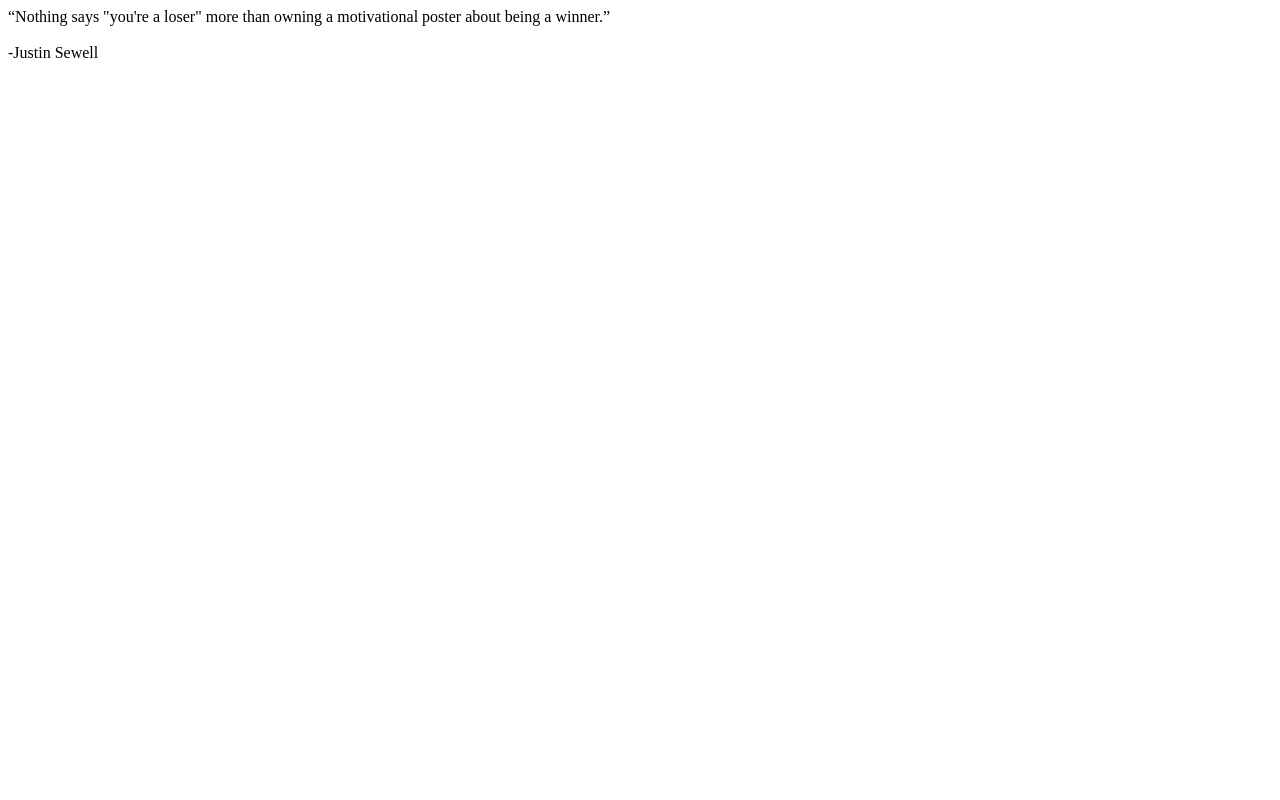
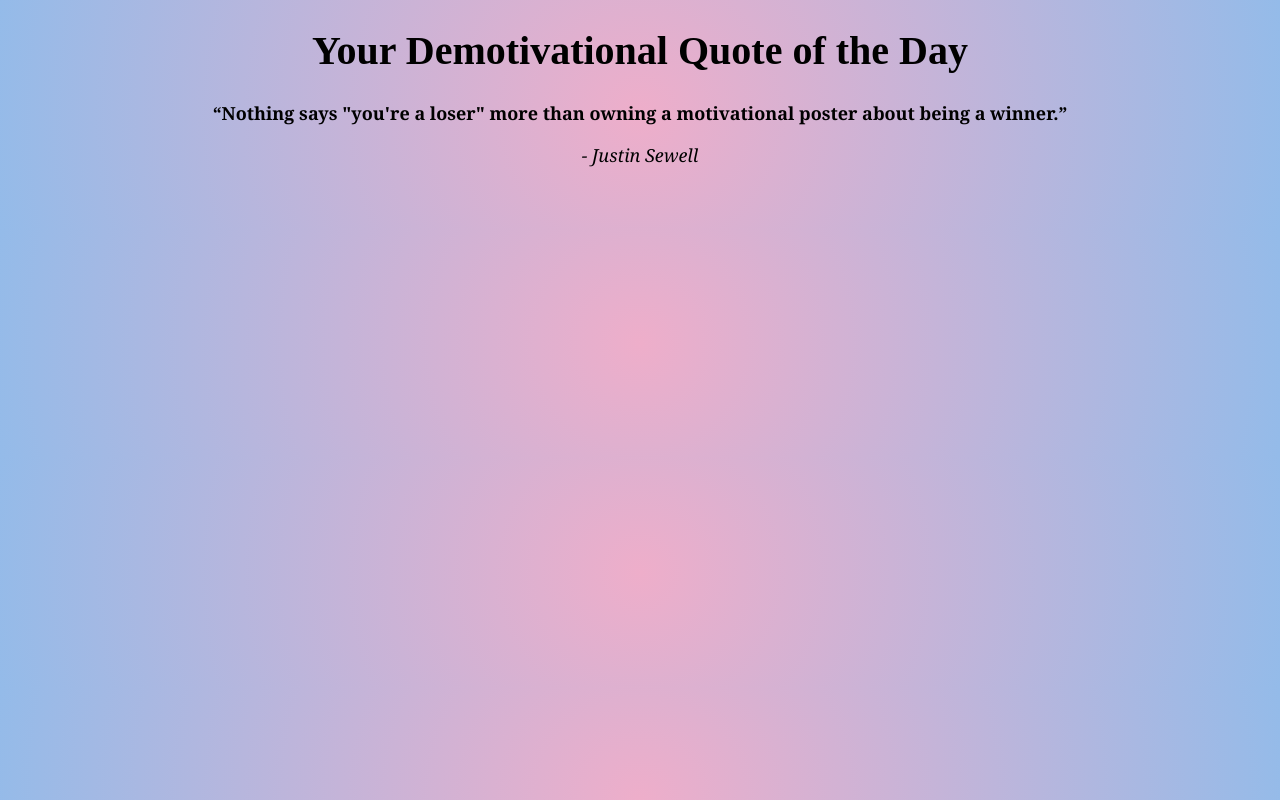
Before and after one commit to kenzielewis/DemotivationalEngQuotes, a plain HTML site: page index.html in a window 1280 px wide. Drawn offline with Linux system fonts and the light colour scheme.

Commit message:
Added gradient background, font colours and sizes

```diff
--- a/index.html
+++ b/index.html
@@ -1,17 +1,31 @@
 <!DOCTYPE html>
 <html>
+
 <head>
 	<meta charset="utf-8">
 	<meta name="viewport" content="width=device-width">
 	<title>repl.it</title>
 	<link href="style.css" rel="stylesheet" type="text/css" />
 </head>
+
 <body>
+	<center>
+		<h1 style="color:black;font-size:40px;">Your Demotivational Quote of the Day</h1>
+		<center>
+			<p style="font-family:georgia,garamond,serif;color:black;font-size:18px;font-weight:bold;">
 				“Nothing says "you're a loser" more than owning a motivational poster about being a winner.”
+			</p>
+			<center>
+				<centre>
+					<p style="font-family:georgia,garamond,serif;color:black;font-size:18px;font-style:italic;">
+						- Justin Sewell
+					</p>
+					<centre>
+
 						<br>
     <br>
 
-    -Justin Sewell
+
     <script src="script.js"></script>
   </body>
 </html>
--- a/style.css
+++ b/style.css
@@ -0,0 +1,4 @@
+body{
+background: rgb(238,174,202);
+background: radial-gradient(circle, rgba(238,174,202,1) 0%, rgba(148,187,233,1) 100%);
+}
```
Lines whose indentation alone changed are shown as unchanged.
